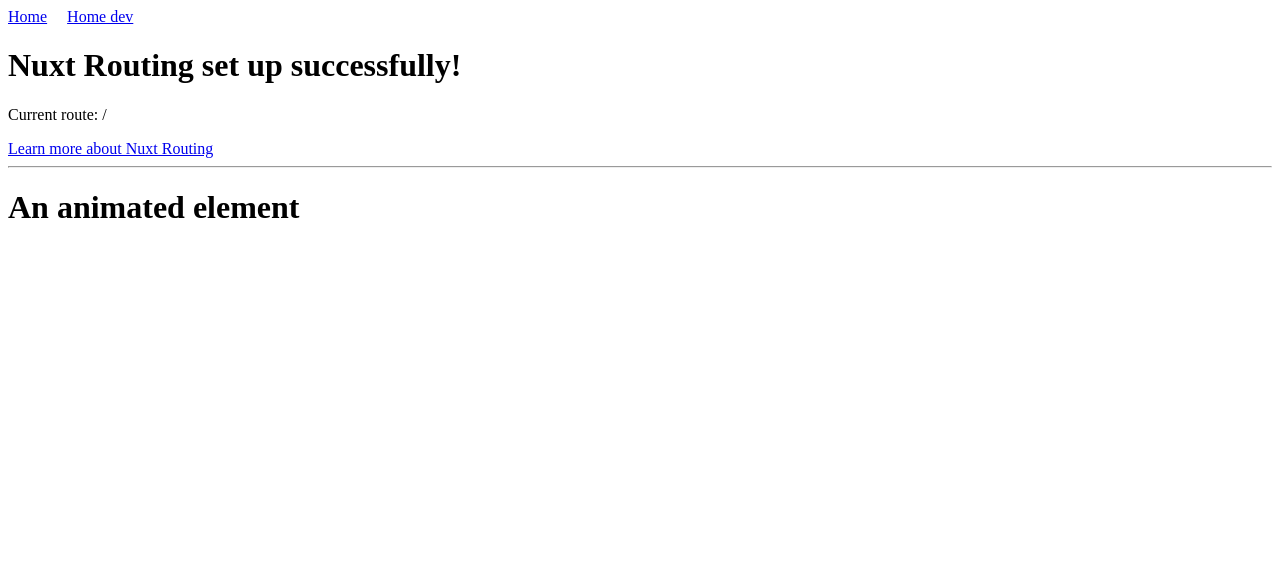
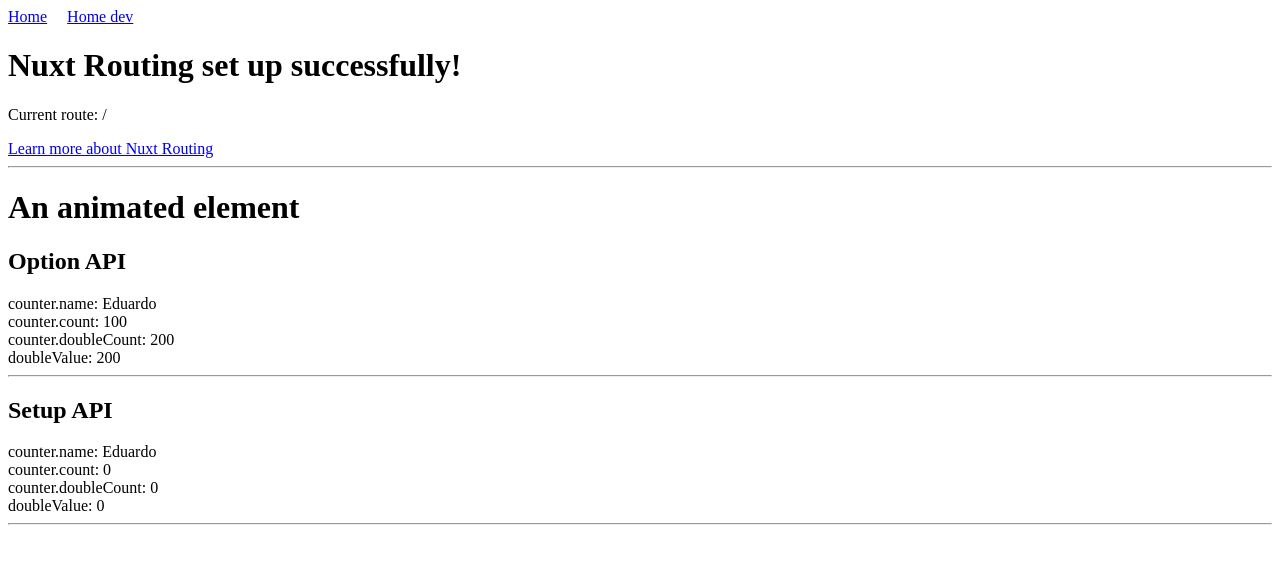
Before and after one commit to acebunny00/nuxt-app, a Nuxt app: page / in a window 1280 px wide. Shown: the top 564 px of the page. Built offline with nearby package versions, Linux system fonts and the light colour scheme.

Commit message:
defining-a-store
https://pinia.vuejs.kr/core-concepts/

```diff
--- /dev/null
+++ b/components/CounterOption.vue
@@ -0,0 +1,47 @@
+<script setup>
+	// https://nuxt.com/docs/guide/concepts/auto-imports
+	// import { useCounterStore } from "@/stores/counter";
+	// import { storeToRefs } from "pinia";
+
+	// 컴포넌트 어디에서나 `store` 변수에 액세스 ✨
+	const counter = useCounterOptionStore();
+
+	// ❌ 반응성을 깨뜨리기 때문에 작동하지 않습니다.
+	// `props`에서 디스트럭처링하는 것과 동일합니다.
+	// const { name, doubleCount } = counter;
+
+	// ✅ 이것은 반응적일 것입니다
+	// 💡 또한 `store.doubleCount`로 직접 사용할 수도 있습니다.
+	const doubleValue = computed(() => counter.doubleCount);
+
+	// `name`과 `doubleCount`는 반응형 refs임.
+	// 이것은 플러그인에 의해 추가된 속성에 대한 'refs'도 추출함.
+	// 그러나 모든 액션 또는 비반응형(ref/반응형이 아닌) 속성을 건너뜀.
+	const { name, doubleCount } = storeToRefs(counter);
+	// increment 액션은 그냥 구조화 가능.
+	const { increment } = counter;
+
+	counter.count++;
+	// 자동 완성 기능 ✨
+	counter.$patch({ count: counter.count + 1 });
+	// 또는 actions 사용
+	increment();
+
+	setTimeout(() => {
+		increment();
+	}, 1000);
+
+	setTimeout(() => {
+		counter.$reset();
+	}, 2000);
+</script>
+
+<template>
+	<!-- 스토어에서 직접 상태에 액세스 -->
+	<h2>Option API</h2>
+	<div>counter.name: {{ counter.name }}</div>
+	<div>counter.count: {{ counter.count }}</div>
+	<div>counter.doubleCount: {{ counter.doubleCount }}</div>
+	<div>doubleValue: {{ doubleValue }}</div>
+	<hr />
+</template>
--- /dev/null
+++ b/components/CounterSetup.vue
@@ -0,0 +1,47 @@
+<script setup>
+	// https://nuxt.com/docs/guide/concepts/auto-imports
+	// import { useCounterStore } from "@/stores/counter";
+	// import { storeToRefs } from "pinia";
+
+	// 컴포넌트 어디에서나 `store` 변수에 액세스 ✨
+	const counter = useCounterSetupStore();
+
+	// ❌ 반응성을 깨뜨리기 때문에 작동하지 않습니다.
+	// `props`에서 디스트럭처링하는 것과 동일합니다.
+	// const { name, doubleCount } = counter;
+
+	// ✅ 이것은 반응적일 것입니다
+	// 💡 또한 `store.doubleCount`로 직접 사용할 수도 있습니다.
+	const doubleValue = computed(() => counter.doubleCount);
+
+	// `name`과 `doubleCount`는 반응형 refs임.
+	// 이것은 플러그인에 의해 추가된 속성에 대한 'refs'도 추출함.
+	// 그러나 모든 액션 또는 비반응형(ref/반응형이 아닌) 속성을 건너뜀.
+	const { name, doubleCount } = storeToRefs(counter);
+	// increment 액션은 그냥 구조화 가능.
+	const { increment } = counter;
+
+	counter.count++;
+	// 자동 완성 기능 ✨
+	counter.$patch({ count: counter.count + 1 });
+	// 또는 actions 사용
+	increment();
+
+	setTimeout(() => {
+		increment();
+	}, 1000);
+
+	setTimeout(() => {
+		counter.$reset();
+	}, 2000);
+</script>
+
+<template>
+	<!-- 스토어에서 직접 상태에 액세스 -->
+	<h2>Setup API</h2>
+	<div>counter.name: {{ counter.name }}</div>
+	<div>counter.count: {{ counter.count }}</div>
+	<div>counter.doubleCount: {{ counter.doubleCount }}</div>
+	<div>doubleValue: {{ doubleValue }}</div>
+	<hr />
+</template>
--- a/pages/index.vue
+++ b/pages/index.vue
@@ -10,4 +10,7 @@
 	</div>
 	<hr />
 	<h1 class="animate__animated animate__bounce">An animated element</h1>
+
+	<CounterOption />
+	<CounterSetup />
 </template>
--- /dev/null
+++ b/stores/counterOption.ts
@@ -0,0 +1,19 @@
+// https://nuxt.com/docs/guide/concepts/auto-imports
+// import { defineStore } from "pinia";
+
+// https://pinia.vuejs.kr/core-concepts/#option-stores
+export const useCounterOptionStore = defineStore("counterOption", {
+	//			setup VS option
+	// ref()			=	state
+	// computed()	=	getters
+	// function()	=	actions
+	state: () => ({ count: 100, name: "Eduardo" }),
+	getters: {
+		doubleCount: (state) => state.count * 2,
+	},
+	actions: {
+		increment() {
+			this.count++;
+		},
+	},
+});
--- /dev/null
+++ b/stores/counterSetup.ts
@@ -0,0 +1,39 @@
+// https://nuxt.com/docs/guide/concepts/auto-imports
+// import { defineStore } from "pinia";
+
+// https://pinia.vuejs.kr/core-concepts/#setup-stores
+export const useCounterSetupStore = defineStore("counterSetup", () => {
+	//			setup VS option
+	// ref()			=	state
+	// computed()	=	getters
+	// function()	=	actions
+	const count = ref(200);
+	const name = ref("Eduardo");
+	const doubleCount = computed(() => count.value * 2);
+
+	function increment() {
+		count.value++;
+	}
+
+	function $reset() {
+		count.value = 0;
+	}
+
+	return { count, $reset, name, doubleCount, increment };
+});
+
+// https://nuxt.com/docs/guide/concepts/auto-imports
+// import { inject } from "vue";
+// import { useRoute } from "vue-router";
+
+export const useSearchFilters = defineStore("search-filters", () => {
+	const route = useRoute();
+	// 이것은 `app.provide('appProvided', 'value')`가 호출되었다고 가정함
+	const appProvided = inject("appProvided");
+
+	// ...
+
+	return {
+		// ...
+	};
+});
```
